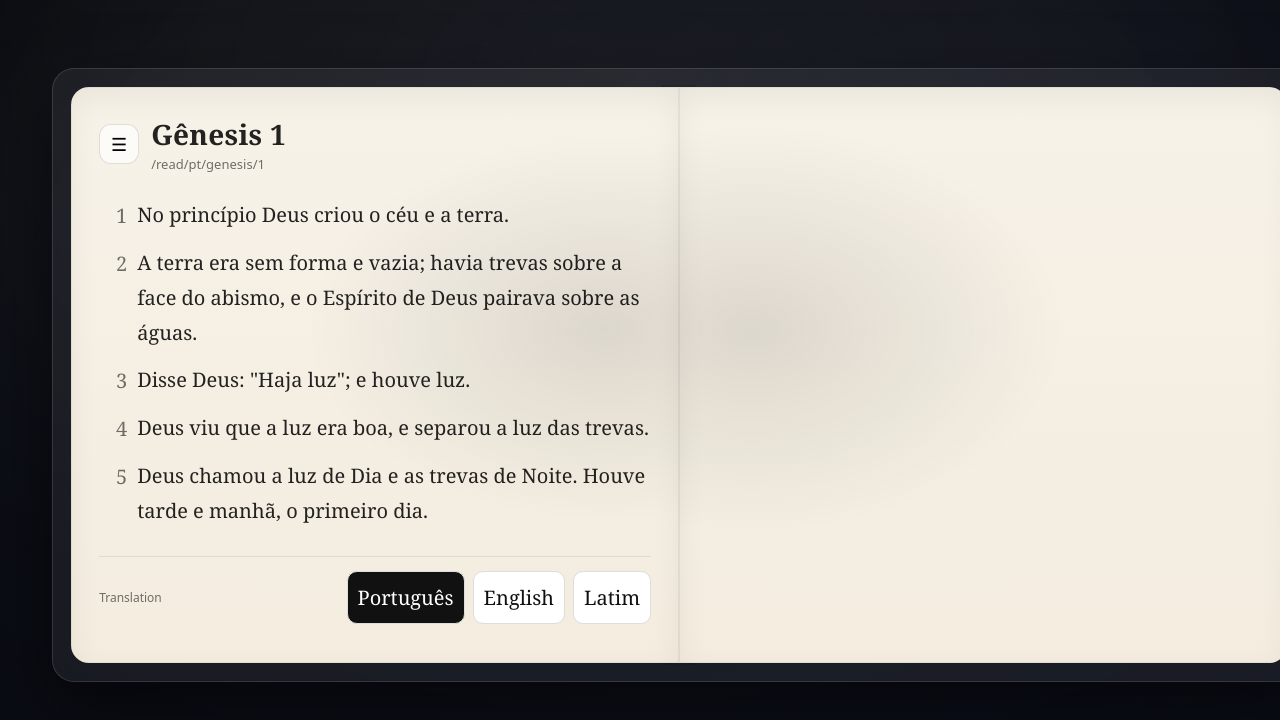
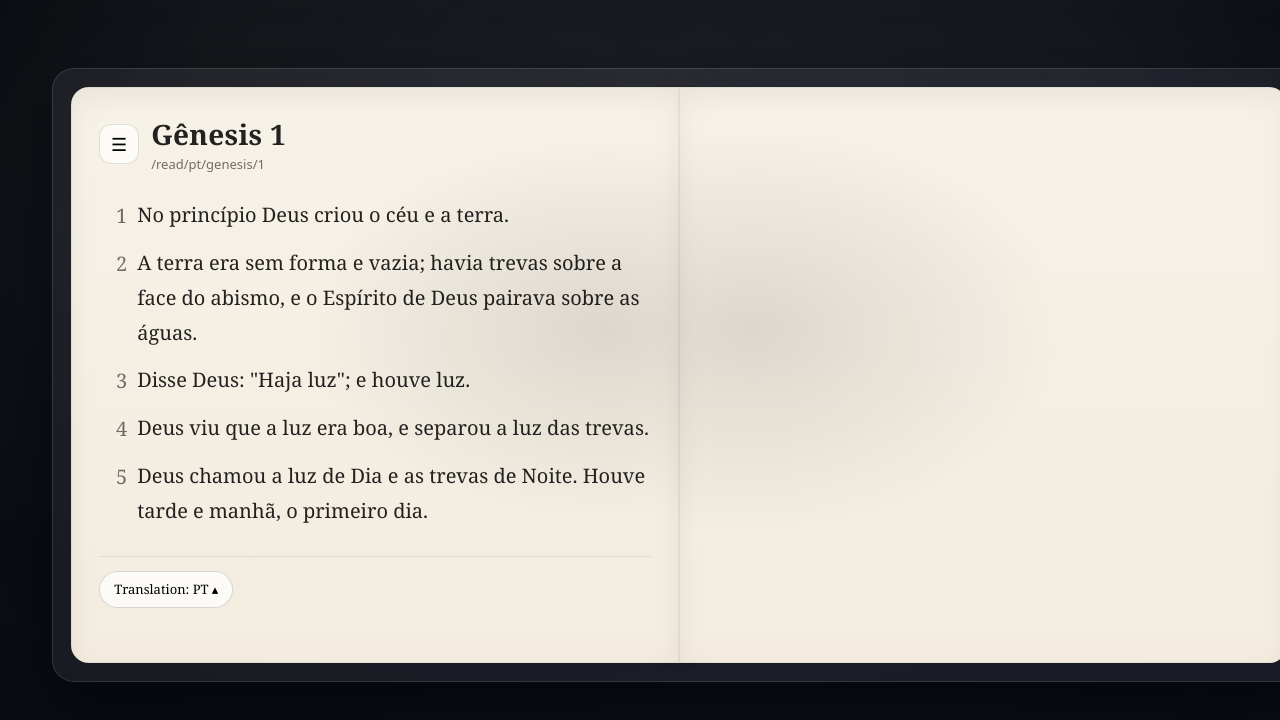
Before and after one commit to joaohb07/bible, a React (Vite) app: page /read/pt/genesis/1 in a window 1280 px wide. Shown: the top 720 px of the page. Built offline with nearby package versions, Linux system fonts and the light colour scheme.

Commit message:
feat(settings): add bottom-sheet language selector

```diff
--- a/src/app/app.tsx
+++ b/src/app/app.tsx
@@ -4,6 +4,8 @@ import "../styles/globals.css";
 import "../styles/layout.css";
 import "../styles/book.css";
 import "../styles/nav.css";
+import "../styles/sheet.css";
+import "../styles/languagePicker.css";
 import "../styles/app.css";
 
 export default function App() {
--- a/src/features/reader/components/BookOpen.tsx
+++ b/src/features/reader/components/BookOpen.tsx
@@ -1,8 +1,9 @@
-import { useMemo } from "react";
+import { useMemo, useState } from "react";
 import type { BookId, TranslationId } from "../../../shared/bible/refs";
 import { getBookById } from "../../../shared/bible/books";
 import ChapterView from "./ChapterView";
 import LanguagePicker from "../../settings/components/LanguagePicker";
+import BottomSheet from "../../../shared/ui/BottomSheet";
 import { useChapter } from "../hooks/useChapter";
 
 export default function BookOpen(props: {
@@ -12,6 +13,7 @@ export default function BookOpen(props: {
   onOpenNav: () => void;
 }) {
   const res = useChapter(props);
+  const [langOpen, setLangOpen] = useState(false);
 
   const title = useMemo(() => {
     const b = getBookById(props.book);
@@ -19,8 +21,18 @@ export default function BookOpen(props: {
     return `${name} ${props.chapter}`;
   }, [props.translation, props.book, props.chapter]);
 
-  if (res.loading) return <div className="glass" style={{ padding: 16 }}>Loading…</div>;
-  if (res.error) return <div className="glass" style={{ padding: 16 }}>Error: {res.error}</div>;
+  if (res.loading)
+    return (
+      <div className="glass">
+        Loading…
+      </div>
+    );
+  if (res.error)
+    return (
+      <div className="glass">
+        Error: {res.error}
+      </div>
+    );
   if (!res.data) return null;
 
   return (
@@ -58,17 +70,30 @@ export default function BookOpen(props: {
             />
 
             <div className="book-footer">
-              <div className="book-footer-left">Translation</div>
-
-              <div className="lang-row">
-                <LanguagePicker
-                  translation={props.translation}
-                  bookId={props.book}
-                  chapter={props.chapter}
-                />
-              </div>
+              <button
+                type="button"
+                className="lang-pill"
+                onClick={() => setLangOpen(true)}
+                aria-label="Open translation selector"
+                title="Translation"
+              >
+                Translation: {props.translation.toUpperCase()} ▴
+              </button>
             </div>
           </div>
+
+          <BottomSheet
+            open={langOpen}
+            onClose={() => setLangOpen(false)}
+            title="Select translation"
+          >
+            <LanguagePicker
+              translation={props.translation}
+              bookId={props.book}
+              chapter={props.chapter}
+              onDone={() => setLangOpen(false)}
+            />
+          </BottomSheet>
         </section>
 
         {/* Right page (empty for now) */}
--- a/src/features/settings/components/LanguagePicker.tsx
+++ b/src/features/settings/components/LanguagePicker.tsx
@@ -6,37 +6,25 @@ export default function LanguagePicker(props: {
   translation: TranslationId;
   bookId: string;
   chapter: number;
+  onDone?: () => void;
 }) {
   const nav = useNavigate();
 
   function setTranslation(next: TranslationId) {
     nav(`/read/${next}/${props.bookId}/${props.chapter}`);
+    props.onDone?.();
   }
 
   return (
-    <div
-      style={{
-        display: "flex",
-        gap: 8,
-        alignItems: "center",
-        flexWrap: "wrap",
-      }}
-    >
-
+    <div className="lang-picker">
       {TRANSLATIONS.map((t) => {
         const active = t.id === props.translation;
+
         return (
           <button
             key={t.id}
+            className={`lang-btn ${active ? "active" : ""}`}
             onClick={() => setTranslation(t.id)}
-            style={{
-              padding: "8px 10px",
-              borderRadius: 10,
-              border: "1px solid #ddd",
-              background: active ? "#111" : "#fff",
-              color: active ? "#fff" : "#111",
-              cursor: "pointer",
-            }}
             aria-pressed={active}
           >
             {t.label}
--- /dev/null
+++ b/src/shared/ui/BottomSheet.tsx
@@ -0,0 +1,33 @@
+import { useEffect } from "react";
+
+export default function BottomSheet(props: {
+  open: boolean;
+  onClose: () => void;
+  title?: string;
+  children: React.ReactNode;
+}) {
+  useEffect(() => {
+    if (!props.open) return;
+
+    const onKey = (e: KeyboardEvent) => {
+      if (e.key === "Escape") props.onClose();
+    };
+
+    window.addEventListener("keydown", onKey);
+    return () => window.removeEventListener("keydown", onKey);
+  }, [props.open, props.onClose]);
+
+  if (!props.open) return null;
+
+  return (
+    <>
+      <div className="sheet-overlay" onClick={props.onClose} />
+
+      <div className="sheet">
+        <div className="sheet-handle" />
+        {props.title && <div className="sheet-title">{props.title}</div>}
+        <div className="sheet-content">{props.children}</div>
+      </div>
+    </>
+  );
+}
--- a/src/styles/book.css
+++ b/src/styles/book.css
@@ -329,3 +329,16 @@
     align-items: flex-start;
   }
 }
+
+.lang-pill {
+  border: 1px solid rgba(0,0,0,0.15);
+  background: rgba(255,255,255,0.75);
+  border-radius: 999px;
+  padding: 6px 14px;
+  font-size: 13px;
+  cursor: pointer;
+}
+
+.lang-pill:hover {
+  background: rgba(255,255,255,0.95);
+}
--- /dev/null
+++ b/src/styles/languagePicker.css
@@ -0,0 +1,26 @@
+.lang-picker {
+  display: flex;
+  gap: 8px;
+  align-items: center;
+  flex-wrap: wrap;
+}
+
+.lang-btn {
+  padding: 8px 10px;
+  border-radius: 10px;
+  border: 1px solid #ddd;
+  background: #fff;
+  color: #111;
+  cursor: pointer;
+  font-size: 14px;
+}
+
+.lang-btn:hover {
+  background: #f4f4f4;
+}
+
+.lang-btn.active {
+  background: #111;
+  color: #fff;
+  border-color: #111;
+}
--- a/src/styles/layout.css
+++ b/src/styles/layout.css
@@ -64,4 +64,5 @@ body {
   border: 1px solid rgba(255, 255, 255, 0.25);
   backdrop-filter: blur(10px);
   border-radius: 16px;
+  padding: 16px;
 }
--- /dev/null
+++ b/src/styles/sheet.css
@@ -0,0 +1,55 @@
+/* Bottom Sheet (Language Picker) */
+
+.sheet-overlay {
+  position: fixed;
+  inset: 0;
+  background: rgba(0,0,0,0.45);
+  z-index: 40;
+}
+
+.sheet {
+  position: fixed;
+  left: 50%;
+  bottom: 0;
+  transform: translateX(-50%);
+  width: min(520px, 100vw);
+  max-height: 80vh;
+
+  background: linear-gradient(180deg, #f7f2e8, #efe6d7);
+  border-radius: 22px 22px 0 0;
+  box-shadow: 0 -20px 60px rgba(0,0,0,0.45);
+  z-index: 41;
+
+  padding: 12px 18px 22px;
+  animation: sheet-up 220ms ease-out;
+}
+
+@keyframes sheet-up {
+  from {
+    transform: translateX(-50%) translateY(100%);
+  }
+  to {
+    transform: translateX(-50%) translateY(0);
+  }
+}
+
+.sheet-handle {
+  width: 42px;
+  height: 4px;
+  border-radius: 999px;
+  background: rgba(0,0,0,0.25);
+  margin: 4px auto 12px;
+}
+
+.sheet-title {
+  text-align: center;
+  font-family: ui-serif, Georgia, "Times New Roman", Times, serif;
+  font-size: 16px;
+  font-weight: 600;
+  margin-bottom: 14px;
+}
+
+.sheet-content {
+  display: flex;
+  justify-content: center;
+}
```
